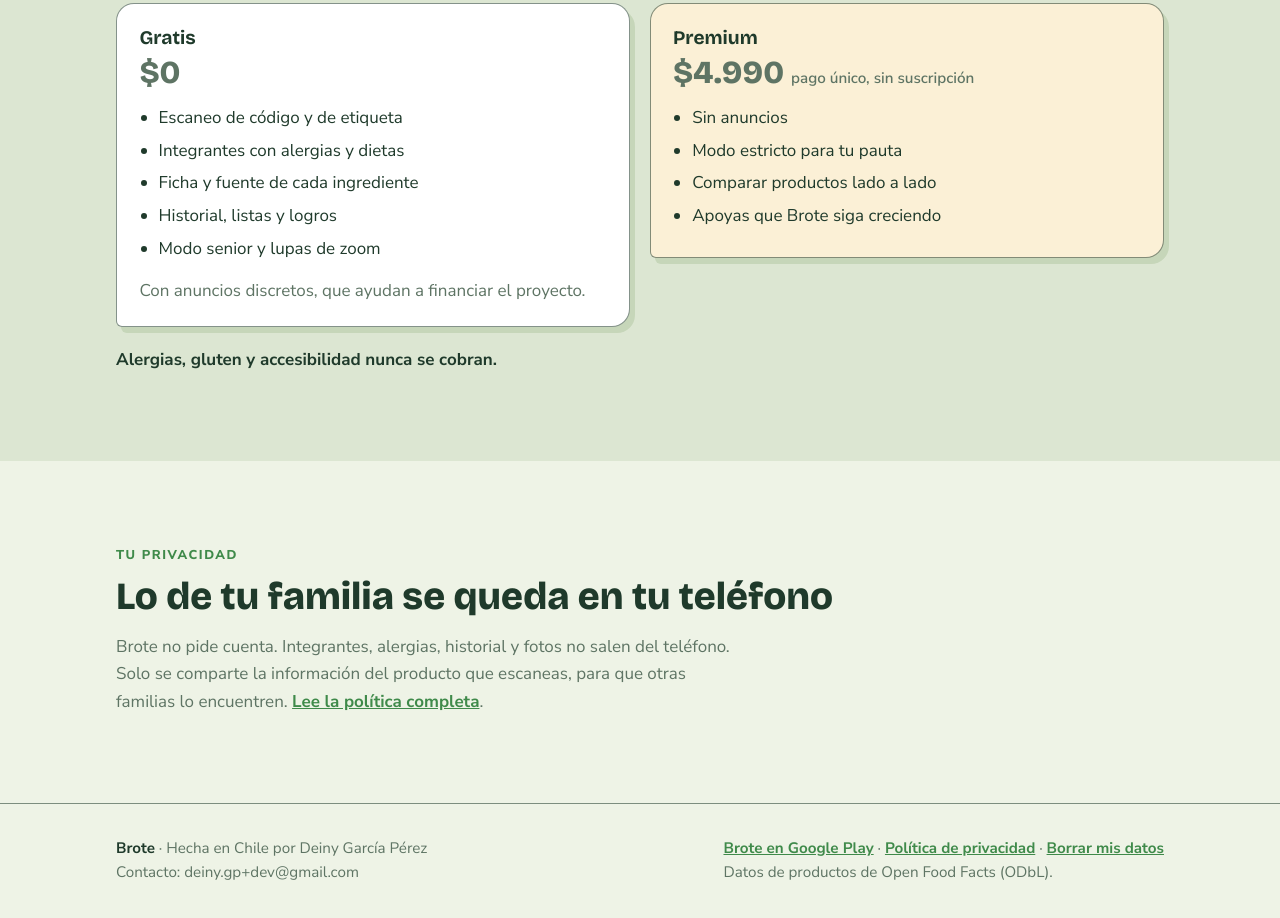
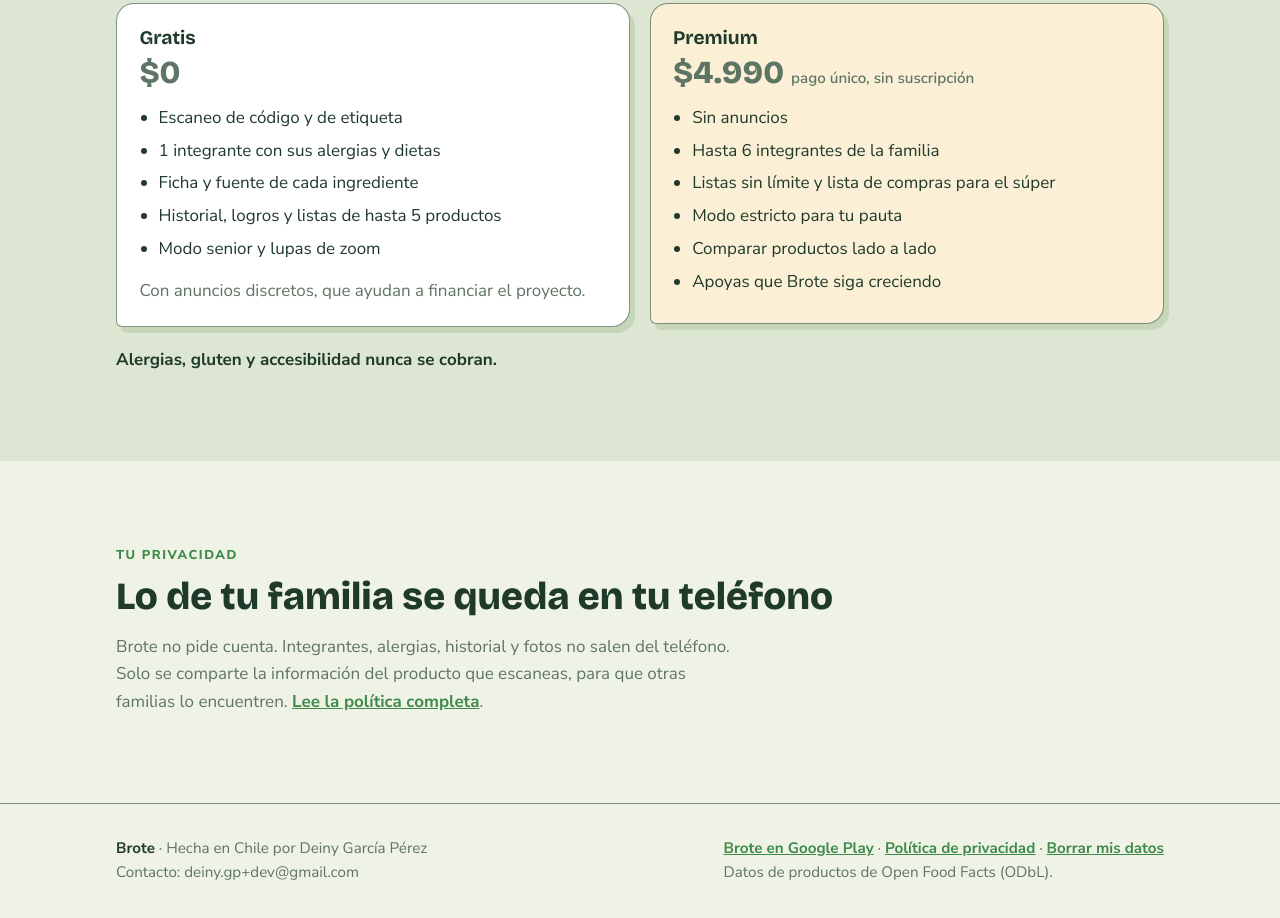
Before and after one commit to deinygp/brote-web, a plain HTML site: page index.html in a window 1280 px wide. Shown: the part 3089-4007 px from the top of the page. Drawn offline with nearby package versions, Linux system fonts and the light colour scheme.

Commit message:
fix(web): precios reflejan límites gratis y beneficios Premium reales

```diff
--- a/index.html
+++ b/index.html
@@ -269,9 +269,9 @@
         <p class="price">$0</p>
         <ul>
           <li>Escaneo de código y de etiqueta</li>
-          <li>Integrantes con alergias y dietas</li>
+          <li>1 integrante con sus alergias y dietas</li>
           <li>Ficha y fuente de cada ingrediente</li>
-          <li>Historial, listas y logros</li>
+          <li>Historial, logros y listas de hasta 5 productos</li>
           <li>Modo senior y lupas de zoom</li>
         </ul>
         <p class="muted" style="margin-top:.9rem">Con anuncios discretos, que ayudan a financiar el proyecto.</p>
@@ -281,6 +281,8 @@
         <p class="price">$4.990 <small>pago único, sin suscripción</small></p>
         <ul>
           <li>Sin anuncios</li>
+          <li>Hasta 6 integrantes de la familia</li>
+          <li>Listas sin límite y lista de compras para el súper</li>
           <li>Modo estricto para tu pauta</li>
           <li>Comparar productos lado a lado</li>
           <li>Apoyas que Brote siga creciendo</li>
```
